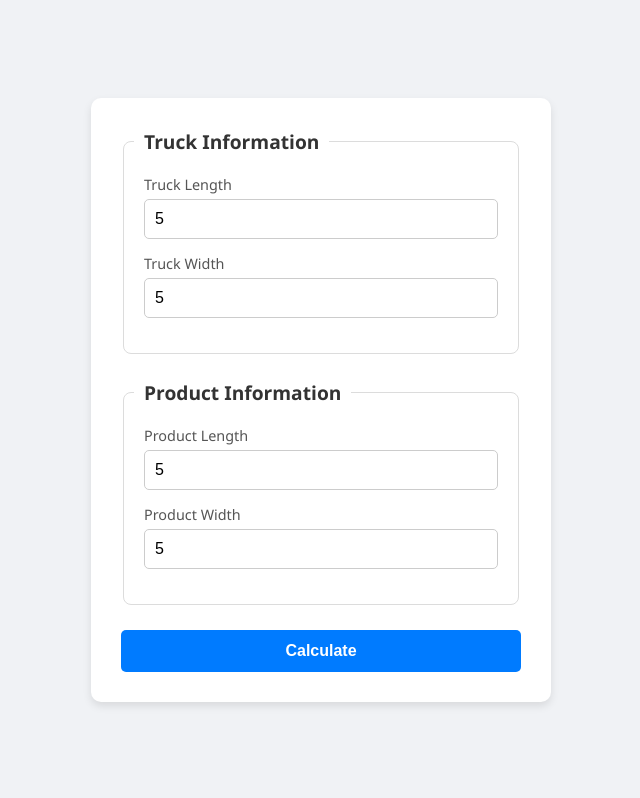
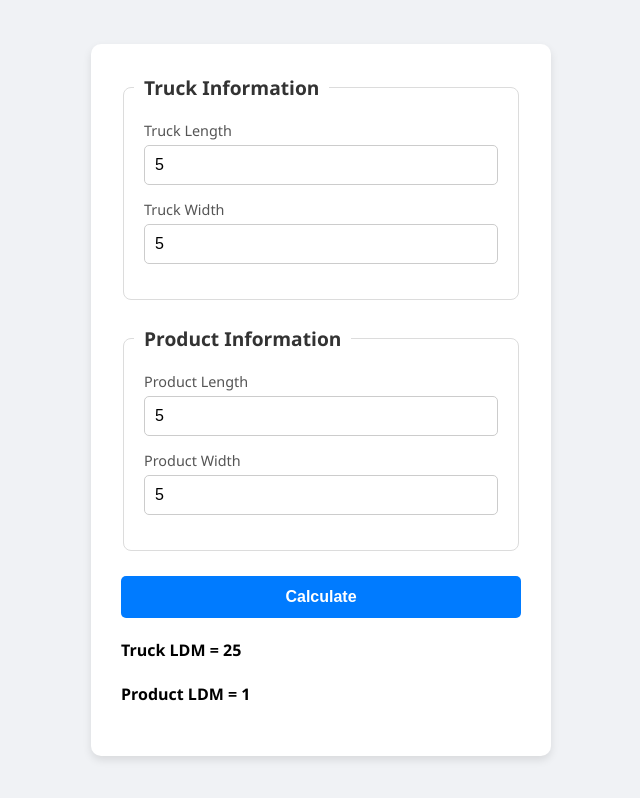
Before and after one commit to martinow8/martinow8.github.io, a plain HTML site: page index.html in a window 1280 px wide. Both pictures are taken after typing "5", "5", "5", "5" into the empty fields and a click on the button "Calculate". Shown: the whole page, without its empty margins (319-959 px from the left). Drawn offline with Linux system fonts and the light colour scheme.

Commit message:
style added

```diff
--- a/index.html
+++ b/index.html
@@ -112,12 +112,13 @@ button:hover {
     </fieldset>
 
     <button type="button" id="calculate">Calculate</button>
-</form>
-
-        <div>
+            <div>
             <h4 id="truckLdm"></h4>
             <h4 id="result"></h4>
         </div>
+</form>
+
+
 </body>
 <script>
     let truckLengthElement = document.getElementById("truck-length");
@@ -142,7 +143,7 @@ button:hover {
         let truckLdm = ldm * truckLength;
         let productSize = productLength * productWidth;
 
-        let productLdm = productSize / truckLDM;
+        let productLdm = productSize / truckLdm;
 
         truckLdmResult.textContent = "Truck LDM = " + truckLdm;
         resultElement.textContent = "Product LDM = " + productLdm;
```
